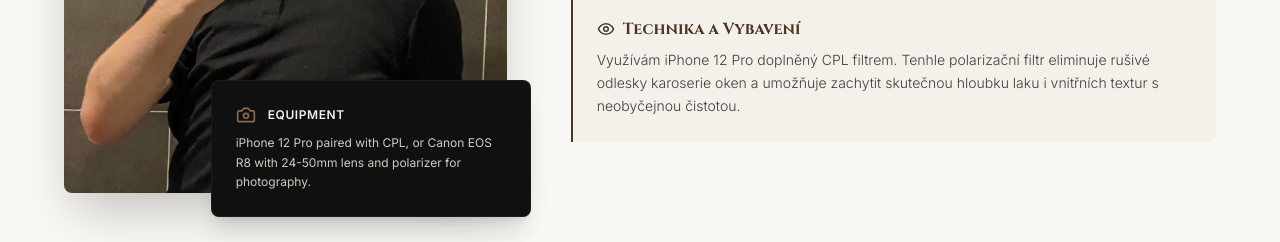
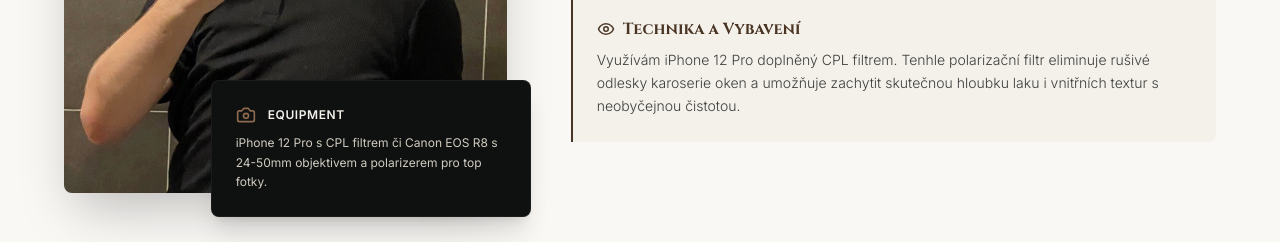
Before and after one commit to nickvisualsmedia/photoweb, a Next.js app: page / in a window 1280 px wide. Shown: the part 2680-2922 px from the top of the page. Built offline with nearby package versions, Linux system fonts and the light colour scheme; no server answers; the database is empty.

Commit message:
Add files via upload

```diff
--- a/src/components/About.tsx
+++ b/src/components/About.tsx
@@ -29,7 +29,7 @@ export const About: React.FC = () => {
                 <span className="text-xs uppercase tracking-wider font-semibold">Equipment</span>
               </div>
               <p className="text-xs text-beige-200/90 leading-relaxed">
-                iPhone 12 Pro paired with CPL, or Canon EOS R8 with 24-50mm lens and polarizer for photography.
+                iPhone 12 Pro s CPL filtrem či Canon EOS R8 s 24-50mm objektivem a polarizerem pro top fotky.
               </p>
             </div>
           </div>
```
